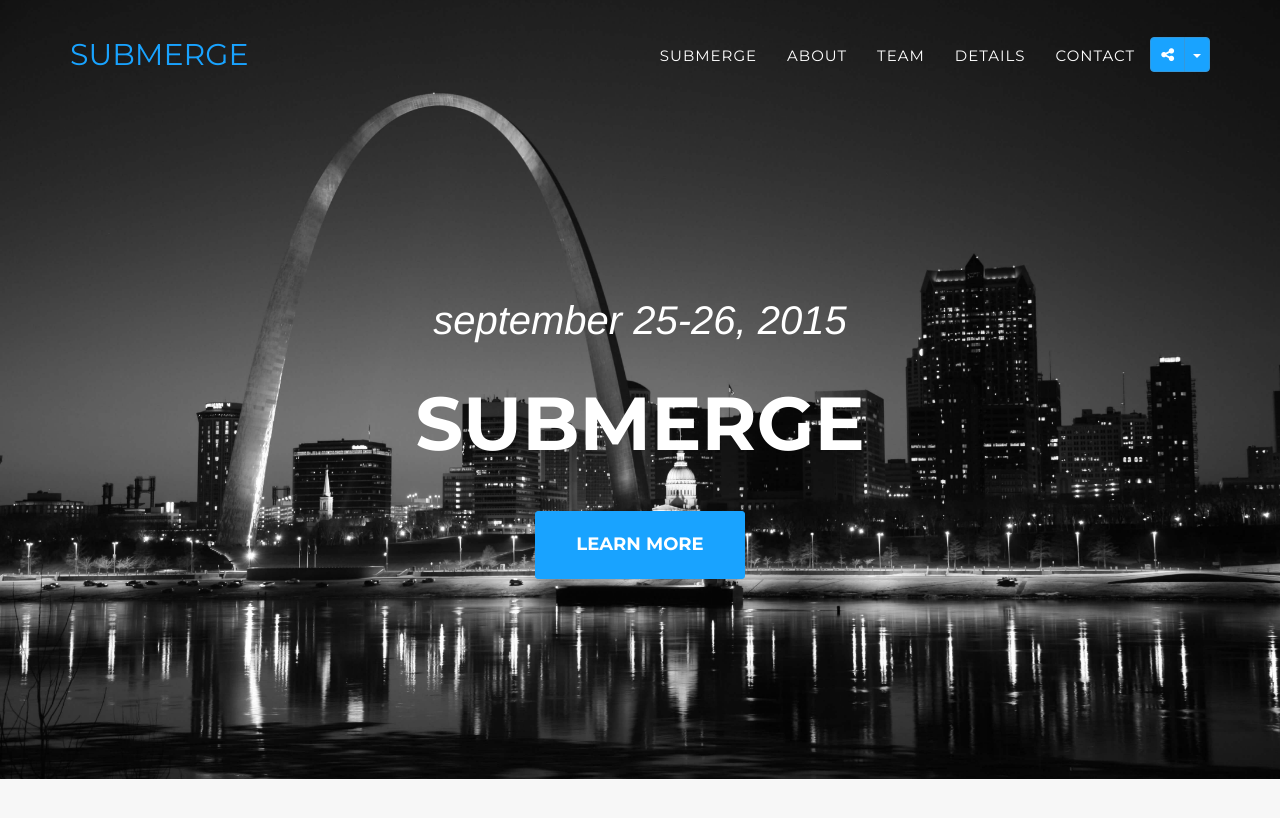
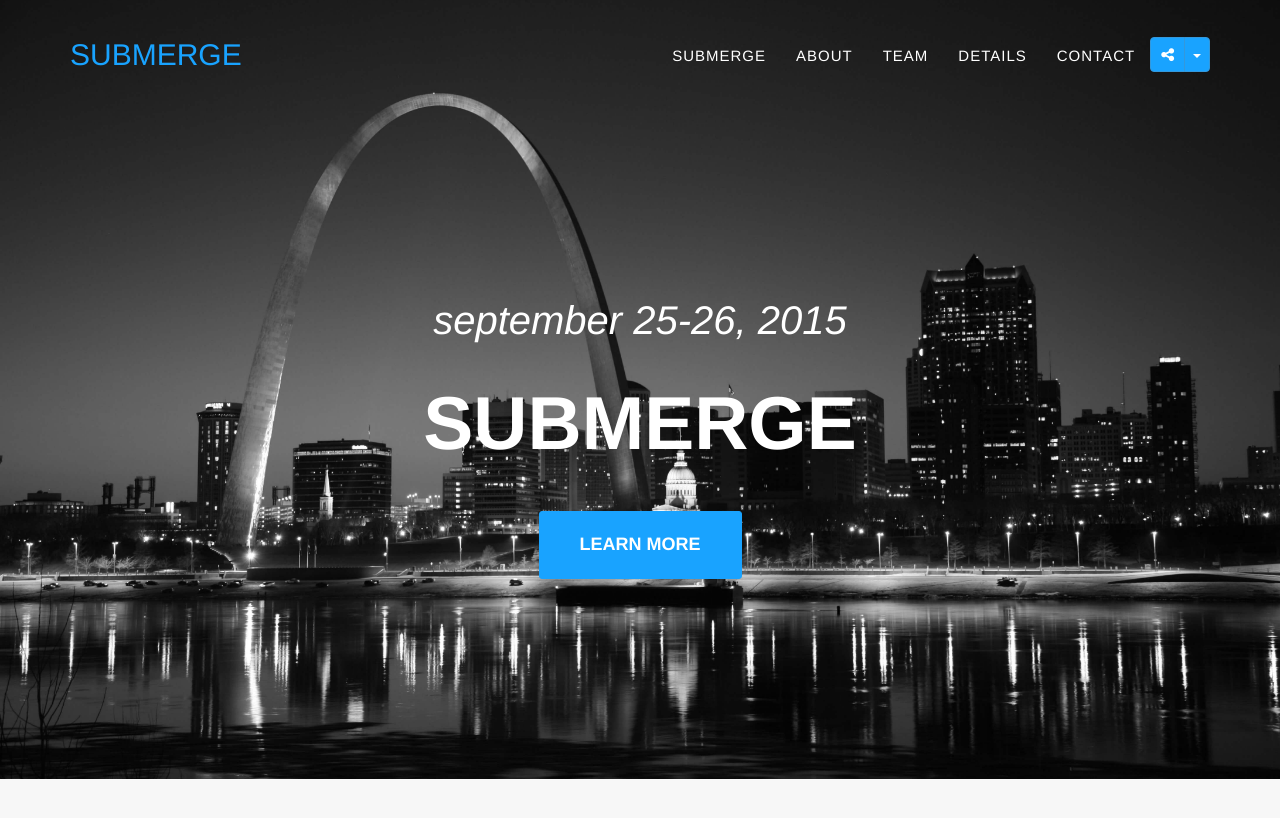
Before and after one commit to stlchristianedu/submergestl.com, a Jekyll site: the page built from index.html, in a window 1280 px wide and 900 px high. Shown: the top 818 px of the window. Built offline with Jekyll 4.4.1, drawn with Linux system fonts in a browser that asks for light colours; nearby versions of some CDN libraries; some web fonts are replaced.

Commit message:
Trying to put all the Google fonts into a local file
Perhaps that will cut down on some of the requests?

Signed-off-by: Elliot Voris <elliot@voris.me>

```diff
--- a/_includes/head.html
+++ b/_includes/head.html
@@ -21,10 +21,8 @@
     <link rel="stylesheet" href="{{ "/style.css" | prepend: site.baseurl }}">
 
     <!-- Custom Fonts -->
+    <link rel="stylesheet" href="{{ "/fonts.css" | prepend: site.baseurl }}">
     <link rel="stylesheet" href="//maxcdn.bootstrapcdn.com/font-awesome/4.3.0/css/font-awesome.min.css">
-    <link href="https://fonts.googleapis.com/css?family=Montserrat:400,700" rel="stylesheet" type="text/css">
-    <link href='https://fonts.googleapis.com/css?family=Droid+Serif:400,700,400italic,700italic' rel='stylesheet' type='text/css'>
-    <link href='https://fonts.googleapis.com/css?family=Roboto+Slab:400,100,300,700' rel='stylesheet' type='text/css'>
 
     <!-- HTML5 Shim and Respond.js IE8 support of HTML5 elements and media queries -->
     <!-- WARNING: Respond.js doesn't work if you view the page via file:// -->
--- /dev/null
+++ b/fonts.css
@@ -0,0 +1,269 @@
+/* Montserrat */
+@font-face {
+  font-family: 'Montserrat';
+  font-style: normal;
+  font-weight: 400;
+  src: local('Montserrat-Regular'), url(https://fonts.gstatic.com/s/montserrat/v6/zhcz-_WihjSQC0oHJ9TCYPk_vArhqVIZ0nv9q090hN8.woff2) format('woff2');
+  unicode-range: U+0000-00FF, U+0131, U+0152-0153, U+02C6, U+02DA, U+02DC, U+2000-206F, U+2074, U+20AC, U+2212, U+2215, U+E0FF, U+EFFD, U+F000;
+}
+@font-face {
+  font-family: 'Montserrat';
+  font-style: normal;
+  font-weight: 700;
+  src: local('Montserrat-Bold'), url(https://fonts.gstatic.com/s/montserrat/v6/IQHow_FEYlDC4Gzy_m8fcoWiMMZ7xLd792ULpGE4W_Y.woff2) format('woff2');
+  unicode-range: U+0000-00FF, U+0131, U+0152-0153, U+02C6, U+02DA, U+02DC, U+2000-206F, U+2074, U+20AC, U+2212, U+2215, U+E0FF, U+EFFD, U+F000;
+}
+/* Droid Serif */
+@font-face {
+  font-family: 'Droid Serif';
+  font-style: normal;
+  font-weight: 400;
+  src: local('Droid Serif'), local('DroidSerif'), url(https://fonts.gstatic.com/s/droidserif/v6/0AKsP294HTD-nvJgucYTaI4P5ICox8Kq3LLUNMylGO4.woff2) format('woff2');
+  unicode-range: U+0000-00FF, U+0131, U+0152-0153, U+02C6, U+02DA, U+02DC, U+2000-206F, U+2074, U+20AC, U+2212, U+2215, U+E0FF, U+EFFD, U+F000;
+}
+@font-face {
+  font-family: 'Droid Serif';
+  font-style: normal;
+  font-weight: 700;
+  src: local('Droid Serif Bold'), local('DroidSerif-Bold'), url(https://fonts.gstatic.com/s/droidserif/v6/QQt14e8dY39u-eYBZmppwYlIZu-HDpmDIZMigmsroc4.woff2) format('woff2');
+  unicode-range: U+0000-00FF, U+0131, U+0152-0153, U+02C6, U+02DA, U+02DC, U+2000-206F, U+2074, U+20AC, U+2212, U+2215, U+E0FF, U+EFFD, U+F000;
+}
+@font-face {
+  font-family: 'Droid Serif';
+  font-style: italic;
+  font-weight: 400;
+  src: local('Droid Serif Italic'), local('DroidSerif-Italic'), url(https://fonts.gstatic.com/s/droidserif/v6/cj2hUnSRBhwmSPr9kS5898u2Q0OS-KeTAWjgkS85mDg.woff2) format('woff2');
+  unicode-range: U+0000-00FF, U+0131, U+0152-0153, U+02C6, U+02DA, U+02DC, U+2000-206F, U+2074, U+20AC, U+2212, U+2215, U+E0FF, U+EFFD, U+F000;
+}
+@font-face {
+  font-family: 'Droid Serif';
+  font-style: italic;
+  font-weight: 700;
+  src: local('Droid Serif Bold Italic'), local('DroidSerif-BoldItalic'), url(https://fonts.gstatic.com/s/droidserif/v6/c92rD_x0V1LslSFt3-QEpo9ObOXPY1wUIXqKtDjSdsY.woff2) format('woff2');
+  unicode-range: U+0000-00FF, U+0131, U+0152-0153, U+02C6, U+02DA, U+02DC, U+2000-206F, U+2074, U+20AC, U+2212, U+2215, U+E0FF, U+EFFD, U+F000;
+}
+/* Roboto Slab */
+/* cyrillic-ext */
+@font-face {
+  font-family: 'Roboto Slab';
+  font-style: normal;
+  font-weight: 100;
+  src: local('Roboto Slab Thin'), local('RobotoSlab-Thin'), url(https://fonts.gstatic.com/s/robotoslab/v6/MEz38VLIFL-t46JUtkIEgHcHpeTo4zNkUa02-F9r1VE.woff2) format('woff2');
+  unicode-range: U+0460-052F, U+20B4, U+2DE0-2DFF, U+A640-A69F;
+}
+/* cyrillic */
+@font-face {
+  font-family: 'Roboto Slab';
+  font-style: normal;
+  font-weight: 100;
+  src: local('Roboto Slab Thin'), local('RobotoSlab-Thin'), url(https://fonts.gstatic.com/s/robotoslab/v6/MEz38VLIFL-t46JUtkIEgJHDipyzW3oxlM2ogtcJE3o.woff2) format('woff2');
+  unicode-range: U+0400-045F, U+0490-0491, U+04B0-04B1, U+2116;
+}
+/* greek-ext */
+@font-face {
+  font-family: 'Roboto Slab';
+  font-style: normal;
+  font-weight: 100;
+  src: local('Roboto Slab Thin'), local('RobotoSlab-Thin'), url(https://fonts.gstatic.com/s/robotoslab/v6/MEz38VLIFL-t46JUtkIEgArQu7msDD1BXoJWeH_ykbQ.woff2) format('woff2');
+  unicode-range: U+1F00-1FFF;
+}
+/* greek */
+@font-face {
+  font-family: 'Roboto Slab';
+  font-style: normal;
+  font-weight: 100;
+  src: local('Roboto Slab Thin'), local('RobotoSlab-Thin'), url(https://fonts.gstatic.com/s/robotoslab/v6/MEz38VLIFL-t46JUtkIEgD_9YuvR6BbpvcNvv-P7CJ0.woff2) format('woff2');
+  unicode-range: U+0370-03FF;
+}
+/* vietnamese */
+@font-face {
+  font-family: 'Roboto Slab';
+  font-style: normal;
+  font-weight: 100;
+  src: local('Roboto Slab Thin'), local('RobotoSlab-Thin'), url(https://fonts.gstatic.com/s/robotoslab/v6/MEz38VLIFL-t46JUtkIEgCGQb_MN5JCwpvZt9ko0I5U.woff2) format('woff2');
+  unicode-range: U+0102-0103, U+1EA0-1EF1, U+20AB;
+}
+/* latin-ext */
+@font-face {
+  font-family: 'Roboto Slab';
+  font-style: normal;
+  font-weight: 100;
+  src: local('Roboto Slab Thin'), local('RobotoSlab-Thin'), url(https://fonts.gstatic.com/s/robotoslab/v6/MEz38VLIFL-t46JUtkIEgLr6l97bd_cX8oZCLqDvOn0.woff2) format('woff2');
+  unicode-range: U+0100-024F, U+1E00-1EFF, U+20A0-20AB, U+20AD-20CF, U+2C60-2C7F, U+A720-A7FF;
+}
+/* latin */
+@font-face {
+  font-family: 'Roboto Slab';
+  font-style: normal;
+  font-weight: 100;
+  src: local('Roboto Slab Thin'), local('RobotoSlab-Thin'), url(https://fonts.gstatic.com/s/robotoslab/v6/MEz38VLIFL-t46JUtkIEgNFPPhm6yPYYGACxOp9LMJ4.woff2) format('woff2');
+  unicode-range: U+0000-00FF, U+0131, U+0152-0153, U+02C6, U+02DA, U+02DC, U+2000-206F, U+2074, U+20AC, U+2212, U+2215, U+E0FF, U+EFFD, U+F000;
+}
+/* cyrillic-ext */
+@font-face {
+  font-family: 'Roboto Slab';
+  font-style: normal;
+  font-weight: 300;
+  src: local('Roboto Slab Light'), local('RobotoSlab-Light'), url(https://fonts.gstatic.com/s/robotoslab/v6/dazS1PrQQuCxC3iOAJFEJRgVThLs8Y7ETJzDCYFCSLE.woff2) format('woff2');
+  unicode-range: U+0460-052F, U+20B4, U+2DE0-2DFF, U+A640-A69F;
+}
+/* cyrillic */
+@font-face {
+  font-family: 'Roboto Slab';
+  font-style: normal;
+  font-weight: 300;
+  src: local('Roboto Slab Light'), local('RobotoSlab-Light'), url(https://fonts.gstatic.com/s/robotoslab/v6/dazS1PrQQuCxC3iOAJFEJZiMaisvaUVUsYyVzOmndek.woff2) format('woff2');
+  unicode-range: U+0400-045F, U+0490-0491, U+04B0-04B1, U+2116;
+}
+/* greek-ext */
+@font-face {
+  font-family: 'Roboto Slab';
+  font-style: normal;
+  font-weight: 300;
+  src: local('Roboto Slab Light'), local('RobotoSlab-Light'), url(https://fonts.gstatic.com/s/robotoslab/v6/dazS1PrQQuCxC3iOAJFEJbBAWGjcah5Ky0jbCgIwDB8.woff2) format('woff2');
+  unicode-range: U+1F00-1FFF;
+}
+/* greek */
+@font-face {
+  font-family: 'Roboto Slab';
+  font-style: normal;
+  font-weight: 300;
+  src: local('Roboto Slab Light'), local('RobotoSlab-Light'), url(https://fonts.gstatic.com/s/robotoslab/v6/dazS1PrQQuCxC3iOAJFEJf14vlcfyPYlAcQy2UfDRm4.woff2) format('woff2');
+  unicode-range: U+0370-03FF;
+}
+/* vietnamese */
+@font-face {
+  font-family: 'Roboto Slab';
+  font-style: normal;
+  font-weight: 300;
+  src: local('Roboto Slab Light'), local('RobotoSlab-Light'), url(https://fonts.gstatic.com/s/robotoslab/v6/dazS1PrQQuCxC3iOAJFEJafJul7RR1X4poJgi27uS4w.woff2) format('woff2');
+  unicode-range: U+0102-0103, U+1EA0-1EF1, U+20AB;
+}
+/* latin-ext */
+@font-face {
+  font-family: 'Roboto Slab';
+  font-style: normal;
+  font-weight: 300;
+  src: local('Roboto Slab Light'), local('RobotoSlab-Light'), url(https://fonts.gstatic.com/s/robotoslab/v6/dazS1PrQQuCxC3iOAJFEJavyPXdneeGd26m9EmFSSWg.woff2) format('woff2');
+  unicode-range: U+0100-024F, U+1E00-1EFF, U+20A0-20AB, U+20AD-20CF, U+2C60-2C7F, U+A720-A7FF;
+}
+/* latin */
+@font-face {
+  font-family: 'Roboto Slab';
+  font-style: normal;
+  font-weight: 300;
+  src: local('Roboto Slab Light'), local('RobotoSlab-Light'), url(https://fonts.gstatic.com/s/robotoslab/v6/dazS1PrQQuCxC3iOAJFEJUo2lTMeWA_kmIyWrkNCwPc.woff2) format('woff2');
+  unicode-range: U+0000-00FF, U+0131, U+0152-0153, U+02C6, U+02DA, U+02DC, U+2000-206F, U+2074, U+20AC, U+2212, U+2215, U+E0FF, U+EFFD, U+F000;
+}
+/* cyrillic-ext */
+@font-face {
+  font-family: 'Roboto Slab';
+  font-style: normal;
+  font-weight: 400;
+  src: local('Roboto Slab Regular'), local('RobotoSlab-Regular'), url(https://fonts.gstatic.com/s/robotoslab/v6/y7lebkjgREBJK96VQi37ZjTOQ_MqJVwkKsUn0wKzc2I.woff2) format('woff2');
+  unicode-range: U+0460-052F, U+20B4, U+2DE0-2DFF, U+A640-A69F;
+}
+/* cyrillic */
+@font-face {
+  font-family: 'Roboto Slab';
+  font-style: normal;
+  font-weight: 400;
+  src: local('Roboto Slab Regular'), local('RobotoSlab-Regular'), url(https://fonts.gstatic.com/s/robotoslab/v6/y7lebkjgREBJK96VQi37ZjUj_cnvWIuuBMVgbX098Mw.woff2) format('woff2');
+  unicode-range: U+0400-045F, U+0490-0491, U+04B0-04B1, U+2116;
+}
+/* greek-ext */
+@font-face {
+  font-family: 'Roboto Slab';
+  font-style: normal;
+  font-weight: 400;
+  src: local('Roboto Slab Regular'), local('RobotoSlab-Regular'), url(https://fonts.gstatic.com/s/robotoslab/v6/y7lebkjgREBJK96VQi37ZkbcKLIaa1LC45dFaAfauRA.woff2) format('woff2');
+  unicode-range: U+1F00-1FFF;
+}
+/* greek */
+@font-face {
+  font-family: 'Roboto Slab';
+  font-style: normal;
+  font-weight: 400;
+  src: local('Roboto Slab Regular'), local('RobotoSlab-Regular'), url(https://fonts.gstatic.com/s/robotoslab/v6/y7lebkjgREBJK96VQi37Zmo_sUJ8uO4YLWRInS22T3Y.woff2) format('woff2');
+  unicode-range: U+0370-03FF;
+}
+/* vietnamese */
+@font-face {
+  font-family: 'Roboto Slab';
+  font-style: normal;
+  font-weight: 400;
+  src: local('Roboto Slab Regular'), local('RobotoSlab-Regular'), url(https://fonts.gstatic.com/s/robotoslab/v6/y7lebkjgREBJK96VQi37Zr6up8jxqWt8HVA3mDhkV_0.woff2) format('woff2');
+  unicode-range: U+0102-0103, U+1EA0-1EF1, U+20AB;
+}
+/* latin-ext */
+@font-face {
+  font-family: 'Roboto Slab';
+  font-style: normal;
+  font-weight: 400;
+  src: local('Roboto Slab Regular'), local('RobotoSlab-Regular'), url(https://fonts.gstatic.com/s/robotoslab/v6/y7lebkjgREBJK96VQi37ZiYE0-AqJ3nfInTTiDXDjU4.woff2) format('woff2');
+  unicode-range: U+0100-024F, U+1E00-1EFF, U+20A0-20AB, U+20AD-20CF, U+2C60-2C7F, U+A720-A7FF;
+}
+/* latin */
+@font-face {
+  font-family: 'Roboto Slab';
+  font-style: normal;
+  font-weight: 400;
+  src: local('Roboto Slab Regular'), local('RobotoSlab-Regular'), url(https://fonts.gstatic.com/s/robotoslab/v6/y7lebkjgREBJK96VQi37Zo4P5ICox8Kq3LLUNMylGO4.woff2) format('woff2');
+  unicode-range: U+0000-00FF, U+0131, U+0152-0153, U+02C6, U+02DA, U+02DC, U+2000-206F, U+2074, U+20AC, U+2212, U+2215, U+E0FF, U+EFFD, U+F000;
+}
+/* cyrillic-ext */
+@font-face {
+  font-family: 'Roboto Slab';
+  font-style: normal;
+  font-weight: 700;
+  src: local('Roboto Slab Bold'), local('RobotoSlab-Bold'), url(https://fonts.gstatic.com/s/robotoslab/v6/dazS1PrQQuCxC3iOAJFEJZ6iIh_FvlUHQwED9Yt5Kbw.woff2) format('woff2');
+  unicode-range: U+0460-052F, U+20B4, U+2DE0-2DFF, U+A640-A69F;
+}
+/* cyrillic */
+@font-face {
+  font-family: 'Roboto Slab';
+  font-style: normal;
+  font-weight: 700;
+  src: local('Roboto Slab Bold'), local('RobotoSlab-Bold'), url(https://fonts.gstatic.com/s/robotoslab/v6/dazS1PrQQuCxC3iOAJFEJS_vZmeiCMnoWNN9rHBYaTc.woff2) format('woff2');
+  unicode-range: U+0400-045F, U+0490-0491, U+04B0-04B1, U+2116;
+}
+/* greek-ext */
+@font-face {
+  font-family: 'Roboto Slab';
+  font-style: normal;
+  font-weight: 700;
+  src: local('Roboto Slab Bold'), local('RobotoSlab-Bold'), url(https://fonts.gstatic.com/s/robotoslab/v6/dazS1PrQQuCxC3iOAJFEJSFaMxiho_5XQnyRZzQsrZs.woff2) format('woff2');
+  unicode-range: U+1F00-1FFF;
+}
+/* greek */
+@font-face {
+  font-family: 'Roboto Slab';
+  font-style: normal;
+  font-weight: 700;
+  src: local('Roboto Slab Bold'), local('RobotoSlab-Bold'), url(https://fonts.gstatic.com/s/robotoslab/v6/dazS1PrQQuCxC3iOAJFEJQalQocB-__pDVGhF3uS2Ks.woff2) format('woff2');
+  unicode-range: U+0370-03FF;
+}
+/* vietnamese */
+@font-face {
+  font-family: 'Roboto Slab';
+  font-style: normal;
+  font-weight: 700;
+  src: local('Roboto Slab Bold'), local('RobotoSlab-Bold'), url(https://fonts.gstatic.com/s/robotoslab/v6/dazS1PrQQuCxC3iOAJFEJWhQUTDJGru-0vvUpABgH8I.woff2) format('woff2');
+  unicode-range: U+0102-0103, U+1EA0-1EF1, U+20AB;
+}
+/* latin-ext */
+@font-face {
+  font-family: 'Roboto Slab';
+  font-style: normal;
+  font-weight: 700;
+  src: local('Roboto Slab Bold'), local('RobotoSlab-Bold'), url(https://fonts.gstatic.com/s/robotoslab/v6/dazS1PrQQuCxC3iOAJFEJejkDdvhIIFj_YMdgqpnSB0.woff2) format('woff2');
+  unicode-range: U+0100-024F, U+1E00-1EFF, U+20A0-20AB, U+20AD-20CF, U+2C60-2C7F, U+A720-A7FF;
+}
+/* latin */
+@font-face {
+  font-family: 'Roboto Slab';
+  font-style: normal;
+  font-weight: 700;
+  src: local('Roboto Slab Bold'), local('RobotoSlab-Bold'), url(https://fonts.gstatic.com/s/robotoslab/v6/dazS1PrQQuCxC3iOAJFEJYlIZu-HDpmDIZMigmsroc4.woff2) format('woff2');
+  unicode-range: U+0000-00FF, U+0131, U+0152-0153, U+02C6, U+02DA, U+02DC, U+2000-206F, U+2074, U+20AC, U+2212, U+2215, U+E0FF, U+EFFD, U+F000;
+}
```
